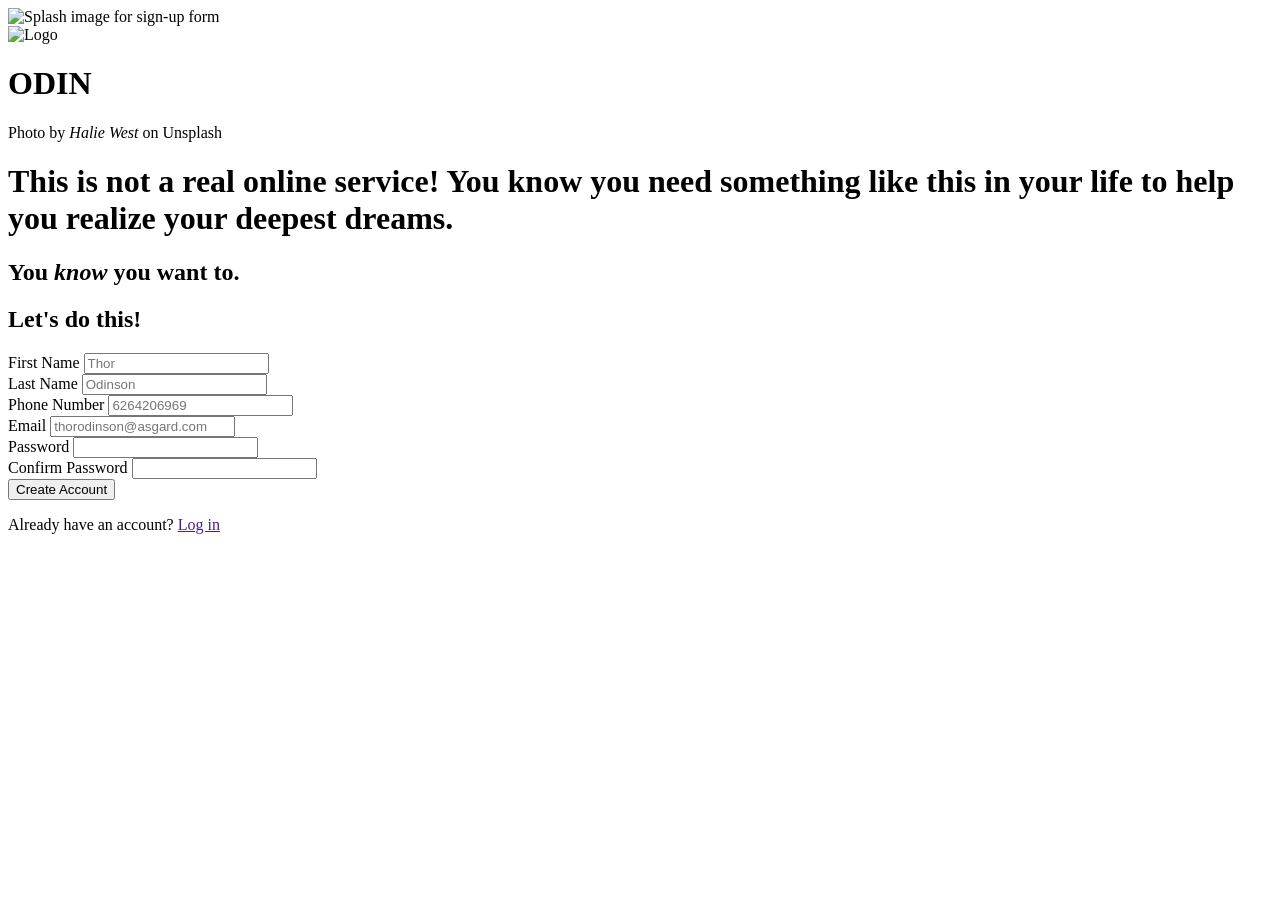
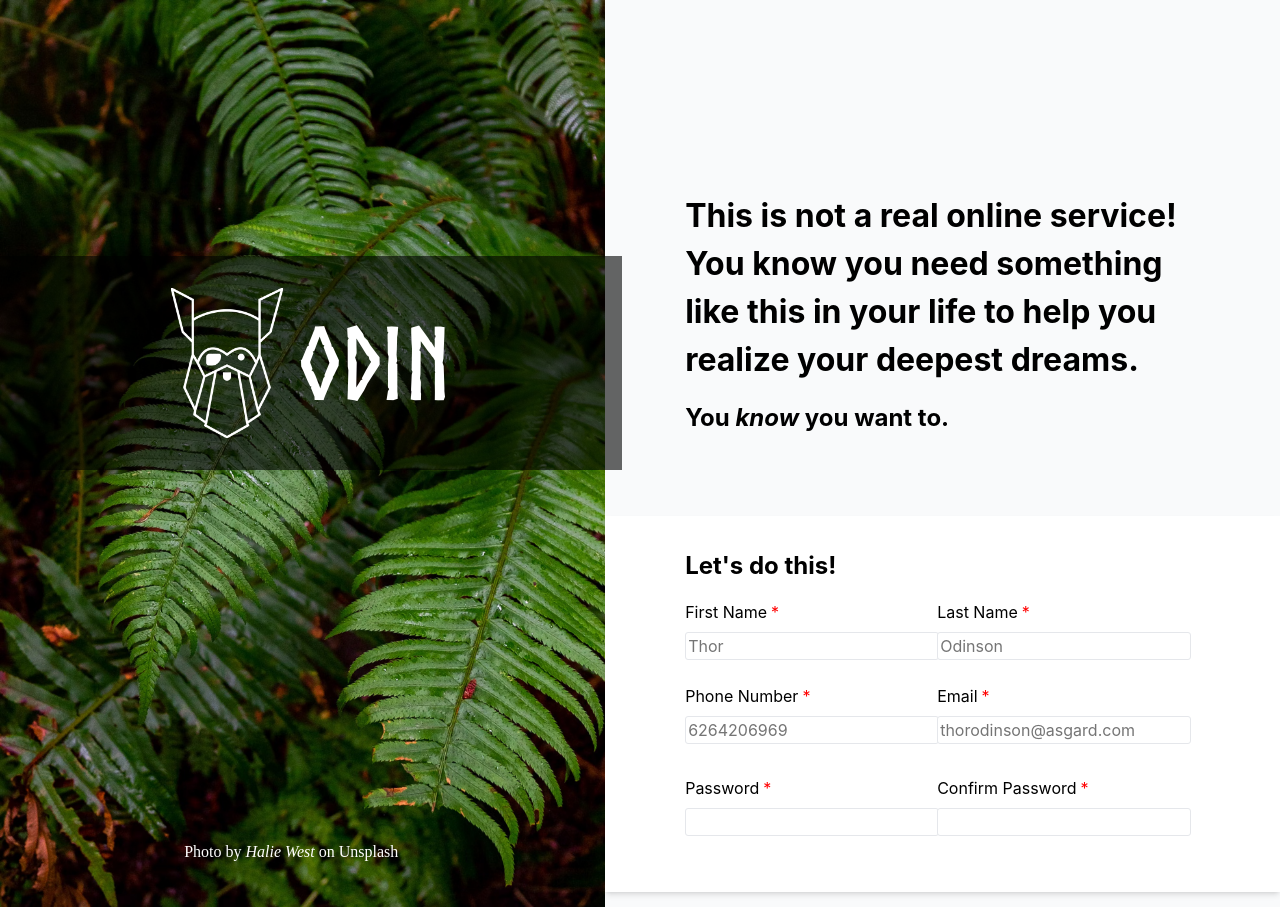
Before and after one commit to ansidian/sign-up-form, a plain HTML site: page index.html in a window 1280 px wide. Shown: the top 907 px of the page. Before the commit the page ends 800 px from the top, so only its background shows below. Drawn offline with Linux system fonts and the light colour scheme; the site is published under a folder, as on GitHub Pages, so addresses that start at the root find nothing; files whose address does not match are found by name.

Commit message:
Use relative path

```diff
--- a/index.html
+++ b/index.html
@@ -5,15 +5,15 @@
   <meta content="width=device-width, user-scalable=no, initial-scale=1.0, maximum-scale=1.0, minimum-scale=1.0"
         name="viewport">
   <meta content="ie=edge" http-equiv="X-UA-Compatible">
-  <link href="/css/style.css" rel="stylesheet">
+  <link href="css/style.css" rel="stylesheet">
   <title>Beautiful Sign-up Form</title>
 </head>
 <body>
 <div class="container">
   <div class="left-side">
-    <img alt="Splash image for sign-up form" class="image" src="/img/photo-1585202900225-6d3ac20a6962.avif">
+    <img alt="Splash image for sign-up form" class="image" src="img/photo-1585202900225-6d3ac20a6962.avif">
     <div class="logo">
-      <img alt="Logo" class="logo-image" src="/img/odin-lined.png">
+      <img alt="Logo" class="logo-image" src="img/odin-lined.png">
       <h1 class="logo-text">ODIN</h1>
     </div>
     <div class="footer">
```
